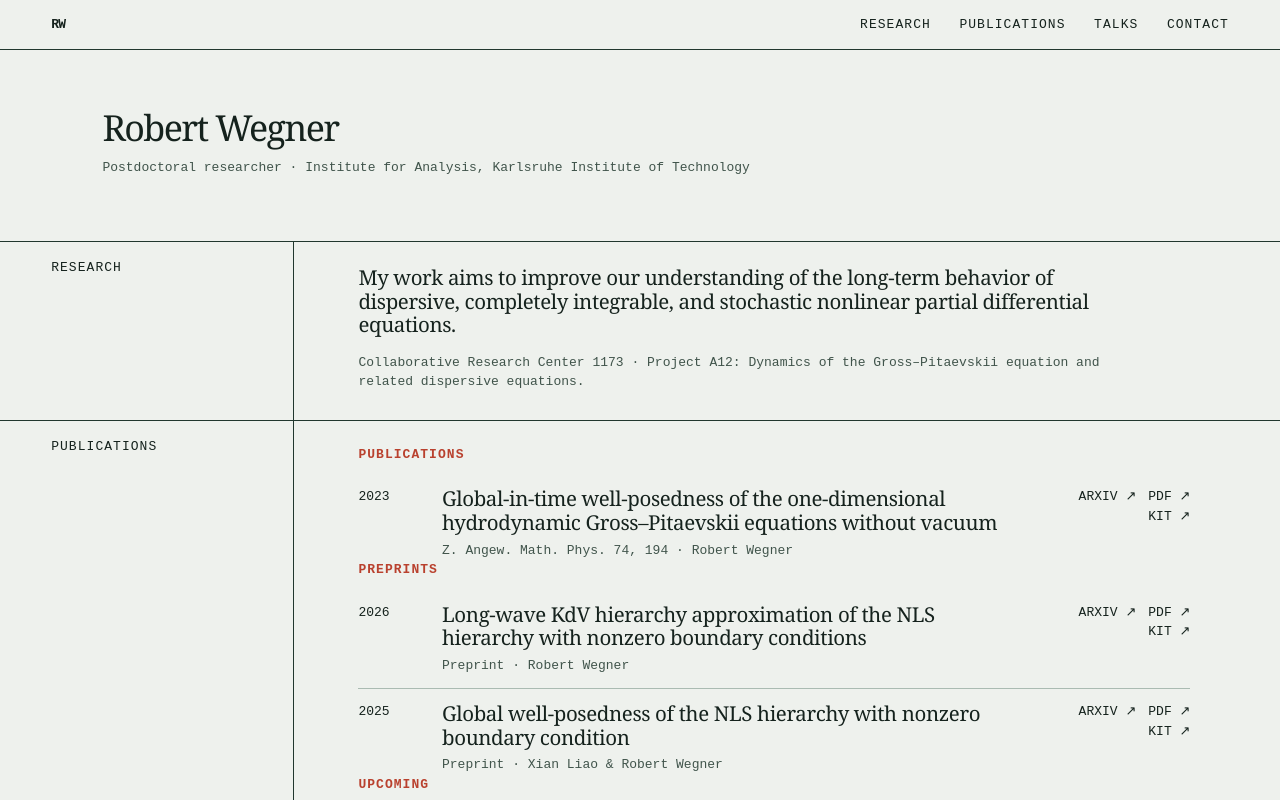
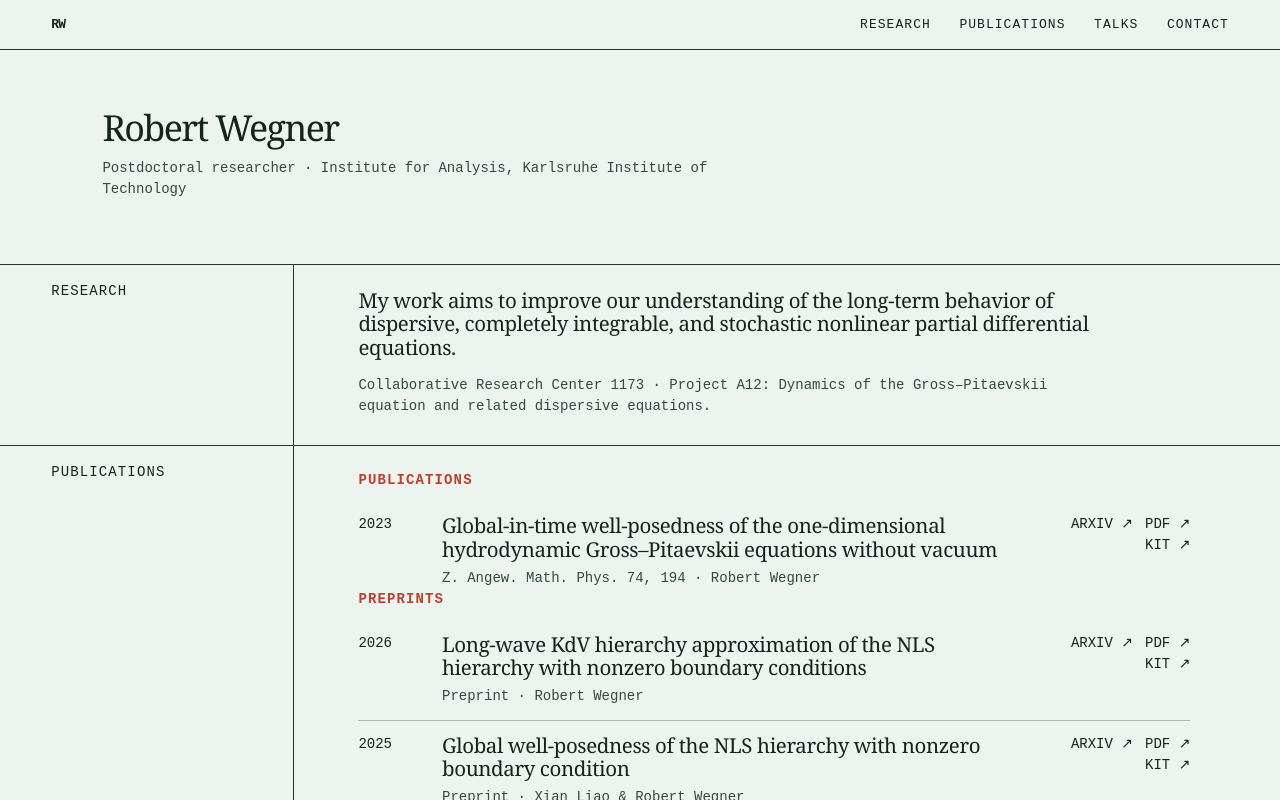
Before and after one commit to Robert-Wegner/Robert-Wegner.github.io, a Next.js app: page / in a window 1280 px wide. Shown: the top 800 px of the page. Built offline with nearby package versions, Linux system fonts and the light colour scheme.

Commit message:
Improve small text contrast

```diff
--- a/app/globals.css
+++ b/app/globals.css
@@ -1,6 +1,6 @@
 @import 'tailwindcss';
 
-:root { --paper:#eef1ed; --ink:#15221d; --faint:#40544b; --signal:#b9412e; --line:#21372e; --soft-line:#aabbb2; }
+:root { --paper:#edf4ef; --ink:#15221d; --faint:#33483f; --signal:#b9412e; --line:#21372e; --soft-line:#aabbb2; }
 * { box-sizing:border-box; }
 html { scroll-behavior:smooth; }
 body { margin:0; background:var(--paper); color:var(--ink); font-family:Arial,Helvetica,sans-serif; }
@@ -8,16 +8,16 @@ a { color:inherit; text-decoration:none; } a:hover { color:var(--signal); }
 .masthead { display:flex; align-items:center; justify-content:space-between; min-height:50px; padding:0 4vw; border-bottom:1px solid var(--line); font:13px 'Courier New',monospace; letter-spacing:.08em; text-transform:uppercase; }
 .wordmark { font-weight:700; letter-spacing:-.05em; } nav { display:flex; gap:2.2em; }
 .intro { padding:clamp(36px,5vw,60px) 8vw clamp(38px,5vw,64px); border-bottom:1px solid var(--line); }
-.role,.section-label,.year,.publication p,.links,.footer { font:13px/1.5 'Courier New',monospace; }
+.role,.section-label,.year,.publication p,.links,.footer { font:14px/1.5 'Courier New',monospace; }
 h1 { margin:0; font:400 clamp(28px,2.8vw,36px)/1 Georgia,'Times New Roman',serif; letter-spacing:-.045em; }
 .role { margin:.75rem 0 0; color:var(--faint); max-width:680px; }
 .section { display:grid; grid-template-columns:minmax(150px,23vw) 1fr; border-bottom:1px solid var(--line); }
 .section-label { margin:0; padding:16px 4vw; border-right:1px solid var(--line); text-transform:uppercase; letter-spacing:.08em; }
 .copy,.publication-list { padding:24px 7vw 28px 5vw; }
 .copy>p { max-width:760px; margin:0; font:400 clamp(15px,1.6vw,22px)/1.15 Georgia,serif; letter-spacing:-.018em; } .copy>p+p { margin-top:1rem; }
-.copy>p.muted { font:13px/1.5 'Courier New',monospace; letter-spacing:0; }
+.copy>p.muted { font:14px/1.5 'Courier New',monospace; letter-spacing:0; }
 .muted,.publication p { color:var(--faint); }
-.category { margin:28px 0 10px; font:700 13px/1.5 'Courier New',monospace; letter-spacing:.08em; text-transform:uppercase; color:var(--signal); }.category:first-child { margin-top:0; }
+.category { margin:28px 0 10px; font:700 14px/1.5 'Courier New',monospace; letter-spacing:.08em; text-transform:uppercase; color:var(--signal); }.category:first-child { margin-top:0; }
 .publication { display:grid; grid-template-columns:58px minmax(0,1fr) 165px; gap:2vw; padding:13px 0; border-bottom:1px solid var(--soft-line); }.publication:last-child { border-bottom:0; padding-bottom:0; }
 .publication h2 { margin:0 0 6px; max-width:800px; font:400 clamp(15px,1.6vw,22px)/1.15 Georgia,serif; letter-spacing:-.018em; }.publication p { margin:0; }
 .links { display:flex; flex-wrap:wrap; align-content:flex-start; justify-content:flex-end; gap:0 12px; text-transform:uppercase; }.other-entry a { color:var(--signal); }
--- a/public/styles.css
+++ b/public/styles.css
@@ -1,4 +1,4 @@
-:root { --paper:#eef1ed; --ink:#15221d; --faint:#40544b; --signal:#b9412e; --line:#21372e; --soft-line:#aabbb2; }
+:root { --paper:#edf4ef; --ink:#15221d; --faint:#33483f; --signal:#b9412e; --line:#21372e; --soft-line:#aabbb2; }
 * { box-sizing:border-box; }
 html { scroll-behavior:smooth; }
 body { margin:0; background:var(--paper); color:var(--ink); font-family:Arial,Helvetica,sans-serif; }
@@ -6,16 +6,16 @@ a { color:inherit; text-decoration:none; } a:hover { color:var(--signal); }
 .masthead { display:flex; align-items:center; justify-content:space-between; min-height:50px; padding:0 4vw; border-bottom:1px solid var(--line); font:13px 'Courier New',monospace; letter-spacing:.08em; text-transform:uppercase; }
 .wordmark { font-weight:700; letter-spacing:-.05em; } nav { display:flex; gap:2.2em; }
 .intro { padding:clamp(36px,5vw,60px) 8vw clamp(38px,5vw,64px); border-bottom:1px solid var(--line); }
-.kicker,.role,.section-label,.year,.publication p,.links,.footer { font:13px/1.5 'Courier New',monospace; }
+.kicker,.role,.section-label,.year,.publication p,.links,.footer { font:14px/1.5 'Courier New',monospace; }
 .kicker { margin:0 0 2.1rem; color:var(--faint); text-transform:uppercase; letter-spacing:.08em; }
 h1 { margin:0; font:400 clamp(28px,2.8vw,36px)/1 Georgia,'Times New Roman',serif; letter-spacing:-.045em; } .role { margin:.75rem 0 0; color:var(--faint); max-width:680px; }
 .section { display:grid; grid-template-columns:minmax(150px,23vw) 1fr; border-bottom:1px solid var(--line); }
 .section-label { margin:0; padding:16px 4vw; border-right:1px solid var(--line); text-transform:uppercase; letter-spacing:.08em; }
 .copy,.publication-list { padding:24px 7vw 28px 5vw; }
 .copy>p { max-width:760px; margin:0; font:400 clamp(15px,1.6vw,22px)/1.15 Georgia,serif; letter-spacing:-.018em; } .copy>p+p { margin-top:1rem; }
-.copy>p.muted { font:13px/1.5 'Courier New',monospace; letter-spacing:0; }
+.copy>p.muted { font:14px/1.5 'Courier New',monospace; letter-spacing:0; }
 .muted,.publication p,.thesis p { color:var(--faint); }
-.category { margin:28px 0 10px; font:700 13px/1.5 'Courier New',monospace; letter-spacing:.08em; text-transform:uppercase; color:var(--signal); }
+.category { margin:28px 0 10px; font:700 14px/1.5 'Courier New',monospace; letter-spacing:.08em; text-transform:uppercase; color:var(--signal); }
 .category:first-child { margin-top:0; }
 .publication { display:grid; grid-template-columns:58px minmax(0,1fr) 165px; gap:2vw; padding:13px 0; border-bottom:1px solid var(--soft-line); }
 .publication:last-child { border-bottom:0; padding-bottom:0; }
```
